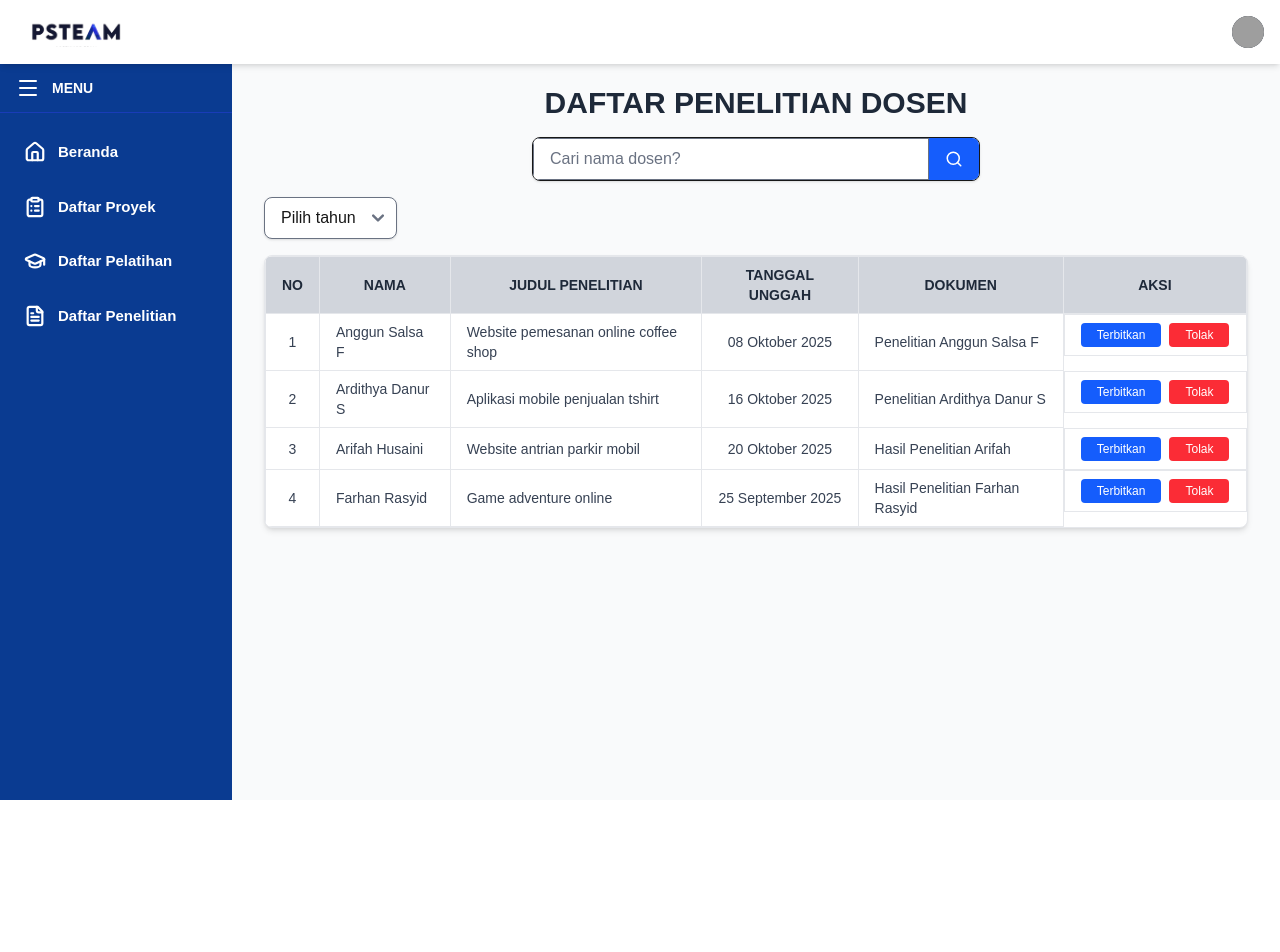
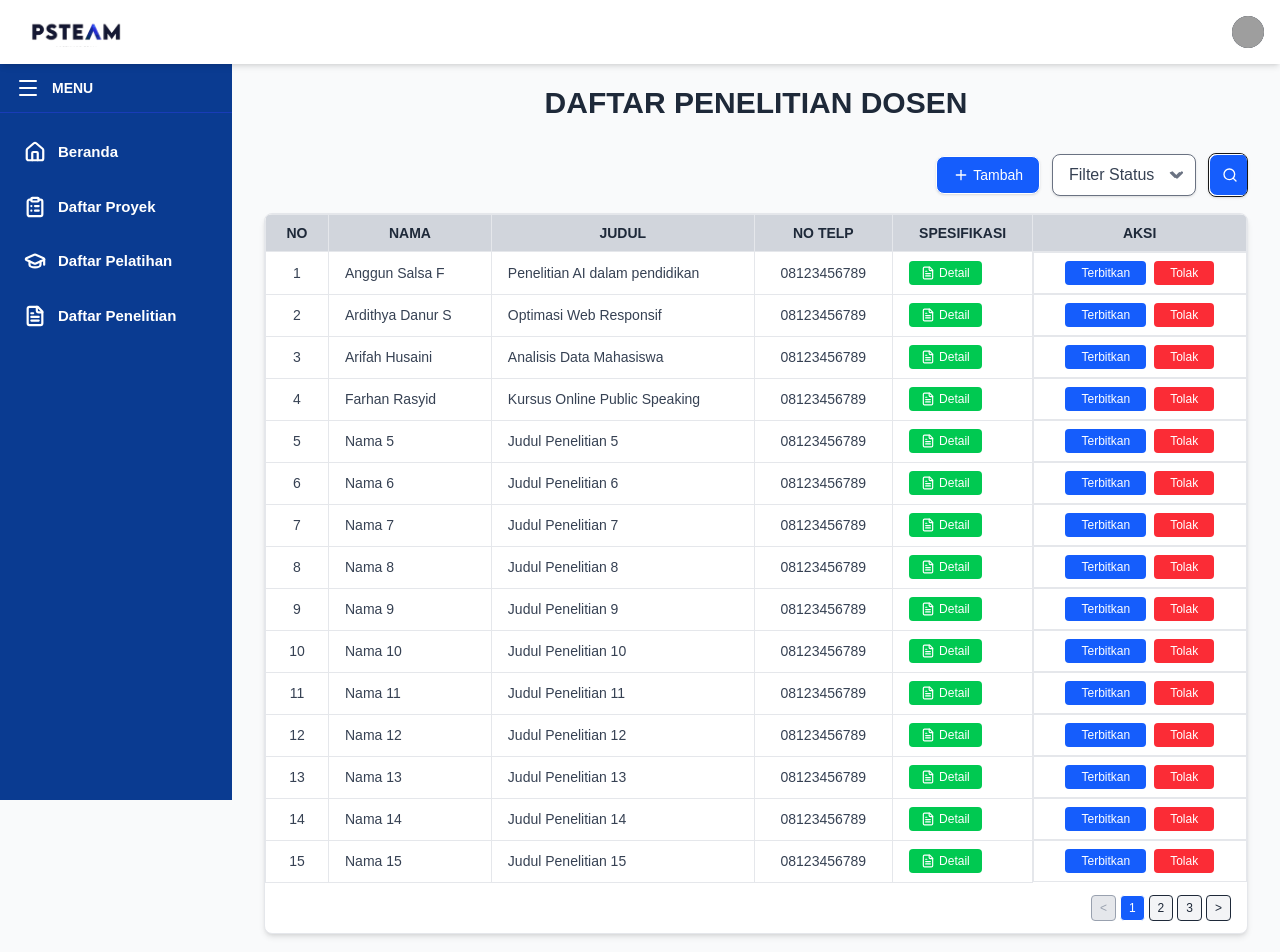
Before and after one commit to ardhitya13/psteam, a Next.js app: page /admin/kelola/penelitian in a window 1280 px wide. Shown: the top 952 px of the page. Before the commit the page ends 800 px from the top, so only its background shows below. Built offline with nearby package versions, Linux system fonts and the light colour scheme; grey boxes are pictures that could not be loaded.

Commit message:
modifikasi penelitian dosen di admin

```diff
--- a/src/app/admin/components/NavbarAdmin.tsx
+++ b/src/app/admin/components/NavbarAdmin.tsx
@@ -15,8 +15,7 @@ export default function NavbarAdmin({ toggle }: NavbarAdminProps) {
 
   return (
     <nav
-      className="fixed top-0 left-0 right-0 z-50 bg-white border-gray-200 shadow-md :bg-white"
-    >
+      className="fixed top-0 left-0 right-0 z-50 bg-white border-gray-200 shadow-md :bg-white">
       <div className="max-w-screen-xl flex flex-wrap items-center justify-between mx-auto p-4">
         {/* LOGO */}
         <a href="#" className="flex items-center space-x-3 rtl:space-x-reverse">
--- a/src/app/admin/kelola/pelatihan/page.tsx
+++ b/src/app/admin/kelola/pelatihan/page.tsx
@@ -7,6 +7,7 @@ import SidebarAdmin from "../../components/SidebarAdmin";
 
 export default function DaftarPelatihanPage() {
   const [isSidebarOpen, setIsSidebarOpen] = useState(true);
+  const [searchOpen, setSearchOpen] = useState(false);
 
   const data = [
     { no: 1, nama: "Anggun Salsa F", email: "anggunsalsa@gmail.com", telp: "08123456789", tipe: "Website" },
@@ -29,6 +30,41 @@ export default function DaftarPelatihanPage() {
           DAFTAR PELATIHAN DI AJUKAN
         </h1>
 
+        {/* Kontrol Atas Tabel */}
+                <div className="flex justify-end items-center mb-4 gap-3 flex-wrap">
+                    {/* Tombol Tambah */}
+                    <button className="flex items-center gap-1 bg-blue-600 hover:bg-blue-700 text-white px-4 py-2 border rounded-lg shadow-sm text-sm">
+                        <Plus size={16} /> Tambah
+                    </button>
+
+                    {/* Filter Dropdown */}
+                    <div className="relative inline-block">
+                        <select className="appearance-none border rounded-lg pl-4 pr-10 py-2 shadow-sm bg-white text-gray-700 cursor-pointer">
+                            <option>Filter Status</option>
+                            <option>Diterima</option>
+                            <option>Ditolak</option>
+                        </select>
+                        <div className="absolute inset-y-0 right-3 flex items-center pointer-events-none">
+                            <ChevronDown size={18} className="text-gray-500" />
+                        </div>
+                    </div>
+
+                    {/* Search Button */}
+                    <div className={`flex items-center border rounded-lg bg-white shadow-sm transition-all duration-300 overflow-hidden ${searchOpen ? "w-64" : "w-10"}`}>
+                        {searchOpen && (
+                            <input type="text"
+                            placeholder="Cari Judul Penelitian?"
+                            className="flex-grow px-3 py-2 focus:outline-none text-sm"/>
+                        )}
+                        <button
+                            onClick={() => setSearchOpen(!searchOpen)}
+                            className="bg-blue-600 text-white px-3 py-3 flex items-center justify-center border rounded-lg hover:bg-blue-700 transition-all"
+                        >
+                            <Search size={16} />
+                        </button>
+                    </div>
+                </div>
+
         {/* Search */}
         <div className="flex justify-center mb-4">
           <div className="flex w-full max-w-md items-center border rounded-lg overflow-hidden bg-white shadow-sm">
@@ -46,7 +82,7 @@ export default function DaftarPelatihanPage() {
         {/* Dropdown */}
         <div className="flex justify-start mb-4">
           <div className="relative inline-block">
-            <select className="appearance-none border rounded-lg pl-4 pr-10 py-2 shadow-sm bg-white">
+            <select className="appearance-none border rounded-lg pl-4 pr-10 py-2 shadow-sm bg-white text-gray-700 cursor-pointer">
               <option>Pilih tipe proyek</option>
               <option>Website</option>
               <option>AI</option>
--- a/src/app/admin/kelola/penelitian/page.tsx
+++ b/src/app/admin/kelola/penelitian/page.tsx
@@ -1,56 +1,86 @@
 "use client";
 
+import { ChevronDown, Search, FileText, Plus } from "lucide-react";
 import { useState } from "react";
-import { Search } from "lucide-react";
 import NavbarAdmin from "../../components/NavbarAdmin";
 import SidebarAdmin from "../../components/SidebarAdmin";
 
 export default function DaftarPenelitianPage() {
     const [isSidebarOpen, setIsSidebarOpen] = useState(true);
+    const [searchOpen, setSearchOpen] = useState(false);
+    const [currentPage, setCurrentPage] = useState(1);
+    const itemsPerPage = 15;
 
+    // Data dummy
     const data = [
-        { no: 1, nama: "Anggun Salsa F", judul: "Website pemesanan online coffee shop", tanggal: "08 Oktober 2025", dokumen: "Penelitian Anggun Salsa F", },
-        { no: 2, nama: "Ardithya Danur S", judul: "Aplikasi mobile penjualan tshirt", tanggal: "16 Oktober 2025", dokumen: "Penelitian Ardithya Danur S", },
-        { no: 3, nama: "Arifah Husaini", judul: "Website antrian parkir mobil", tanggal: "20 Oktober 2025", dokumen: "Hasil Penelitian Arifah", },
-        { no: 4, nama: "Farhan Rasyid", judul: "Game adventure online", tanggal: "25 September 2025", dokumen: "Hasil Penelitian Farhan Rasyid", },
+        { no: 1, nama: "Anggun Salsa F", judul: "Penelitian AI dalam pendidikan", noTelp: "08123456789" },
+        { no: 2, nama: "Ardithya Danur S", judul: "Optimasi Web Responsif", noTelp: "08123456789" },
+        { no: 3, nama: "Arifah Husaini", judul: "Analisis Data Mahasiswa", noTelp: "08123456789" },
+        { no: 4, nama: "Farhan Rasyid", judul: "Kursus Online Public Speaking", noTelp: "08123456789" },
+        // Tambahkan data dummy tambahan
+        ...Array.from({ length: 60 }, (_, i) => ({
+            no: i + 5,
+            nama: `Nama ${i + 5}`,
+            judul: `Judul Penelitian ${i + 5}`,
+            noTelp: "08123456789",
+        })),
     ];
+
+    const totalPages = Math.ceil(data.length / itemsPerPage);
+    const visibleData = data.slice((currentPage - 1) * itemsPerPage, currentPage * itemsPerPage);
+    const [pageGroup, setPageGroup] = useState(0);
+
 
     return (
         <div className="min-h-screen bg-gray-50 overflow-x-hidden">
+            {/* Navbar */}
             <NavbarAdmin toggle={() => setIsSidebarOpen(!isSidebarOpen)} />
+
+            {/* Sidebar */}
             <SidebarAdmin isOpen={isSidebarOpen} toggle={() => setIsSidebarOpen(!isSidebarOpen)} />
 
+            {/* Main Content */}
             <main
                 className={`transition-all duration-300 pt-0 px-8 pb-10 ${isSidebarOpen ? "ml-[232px]" : "ml-[80px]"
                     } mt-[85px]`}
             >
-                <h1 className="text-3xl font-semibold text-center mb-4 text-gray-800">
+                {/* Judul */}
+                <h1 className="text-3xl font-semibold text-center mb-8 text-gray-800">
                     DAFTAR PENELITIAN DOSEN
                 </h1>
 
-                {/* Search */}
-                <div className="flex justify-center mb-4">
-                    <div className="flex w-full max-w-md items-center border rounded-lg overflow-hidden bg-white shadow-sm">
-                        <input
-                            type="text"
-                            placeholder="Cari nama dosen?"
-                            className="flex-grow px-4 py-2 focus:outline-none"
-                        />
-                        <button className="bg-blue-600 text-white px-4 py-3 hover:bg-blue-700">
-                            <Search size={18} />
+                {/* Kontrol Atas Tabel */}
+                <div className="flex justify-end items-center mb-4 gap-3 flex-wrap">
+                    {/* Tombol Tambah */}
+                    <button className="flex items-center gap-1 bg-blue-600 hover:bg-blue-700 text-white px-4 py-2 border rounded-lg shadow-sm text-sm">
+                        <Plus size={16} /> Tambah
+                    </button>
+
+                    {/* Filter Dropdown */}
+                    <div className="relative inline-block">
+                        <select className="appearance-none border rounded-lg pl-4 pr-10 py-2 shadow-sm bg-white text-gray-700 cursor-pointer">
+                            <option>Filter Status</option>
+                            <option>Diterima</option>
+                            <option>Ditolak</option>
+                        </select>
+                        <div className="absolute inset-y-0 right-3 flex items-center pointer-events-none">
+                            <ChevronDown size={18} className="text-gray-500" />
+                        </div>
+                    </div>
+
+                    {/* Search Button */}
+                    <div className={`flex items-center border rounded-lg bg-white shadow-sm transition-all duration-300 overflow-hidden ${searchOpen ? "w-64" : "w-10"}`}>
+                        {searchOpen && (
+                            <input type="text"
+                            placeholder="Cari Judul Penelitian?"
+                            className="flex-grow px-3 py-2 focus:outline-none text-sm"/>
+                        )}
+                        <button
+                            onClick={() => setSearchOpen(!searchOpen)}
+                            className="bg-blue-600 text-white px-3 py-3 flex items-center justify-center border rounded-lg hover:bg-blue-700 transition-all"
+                        >
+                            <Search size={16} />
                         </button>
-                    </div>
-                </div>
-
-                {/* Dropdown */}
-                <div className="flex justify-start mb-4">
-                    <div className="relative inline-block">
-                        <select className="appearance-none border rounded-lg pl-4 pr-10 py-2 shadow-sm bg-white">
-                            <option>Pilih tahun</option>
-                            <option>2025</option>
-                            <option>2024</option>
-                            <option>2023</option>
-                        </select>
                     </div>
                 </div>
 
@@ -61,20 +91,24 @@ export default function DaftarPenelitianPage() {
                             <tr>
                                 <th className="border border-gray-200 px-4 py-2">NO</th>
                                 <th className="border border-gray-200 px-4 py-2">NAMA</th>
-                                <th className="border border-gray-200 px-4 py-2">JUDUL PENELITIAN</th>
-                                <th className="border border-gray-200 px-4 py-2">TANGGAL UNGGAH</th>
-                                <th className="border border-gray-200 px-4 py-2">DOKUMEN</th>
+                                <th className="border border-gray-200 px-4 py-2">JUDUL</th>
+                                <th className="border border-gray-200 px-4 py-2">NO TELP</th>
+                                <th className="border border-gray-200 px-4 py-2">SPESIFIKASI</th>
                                 <th className="border border-gray-200 px-4 py-2">AKSI</th>
                             </tr>
                         </thead>
                         <tbody>
-                            {data.map((item, index) => (
-                                <tr>
+                            {visibleData.map((item) => (
+                                <tr key={item.no}>
                                     <td className="border border-gray-200 px-4 py-2 text-center">{item.no}</td>
                                     <td className="border border-gray-200 px-4 py-2">{item.nama}</td>
                                     <td className="border border-gray-200 px-4 py-2">{item.judul}</td>
-                                    <td className="border border-gray-200 px-4 py-2 text-center">{item.tanggal}</td>
-                                    <td className="border border-gray-200 px-4 py-2">{item.dokumen}</td>
+                                    <td className="border border-gray-200 px-4 py-2 text-center">{item.noTelp}</td>
+                                    <td className="border border-gray-200 px-4 py-2 text-center">
+                                        <button className="flex items-center gap-1 bg-green-500 hover:bg-green-600 text-white text-xs px-3 py-1 rounded">
+                                            <FileText size={14} /> Detail
+                                        </button>
+                                    </td>
                                     <td className="border border-gray-200 px-4 py-2 text-center flex justify-center gap-2">
                                         <button className="bg-blue-600 hover:bg-blue-700 text-white text-xs px-4 py-1 rounded">
                                             Terbitkan
@@ -87,6 +121,65 @@ export default function DaftarPenelitianPage() {
                             ))}
                         </tbody>
                     </table>
+
+                    {/* Pagination (per 3 halaman) */}
+                    <div className="flex justify-end items-center py-3 px-4 gap-1 text-sm">
+                        {/* Tombol Sebelumnya */}
+                        <button
+                            onClick={() => {
+                                if (currentPage > 1) {
+                                    const newGroup = Math.floor((currentPage - 2) / 3);
+                                    setCurrentPage((prev) => Math.max(prev - 1, 1));
+                                    setPageGroup(newGroup);
+                                }
+                            }}
+                            disabled={currentPage === 1}
+                            className={`px-2 py-1 rounded border text-xs transition-all ${currentPage === 1
+                                    ? "bg-gray-200 text-gray-400 cursor-not-allowed"
+                                    : "bg-gray-100 hover:bg-gray-300 text-gray-800"
+                                }`}
+                        >
+                            &lt;
+                        </button>
+
+                        {/* Nomor Halaman */}
+                        {Array.from({ length: 3 }, (_, i) => {
+                            const pageNumber = pageGroup * 3 + (i + 1);
+                            if (pageNumber > totalPages) return null;
+                            return (
+                                <button
+                                    key={pageNumber}
+                                    onClick={() => setCurrentPage(pageNumber)}
+                                    className={`px-2 py-1 rounded text-xs border ${currentPage === pageNumber
+                                            ? "bg-blue-600 text-white"
+                                            : "bg-gray-100 hover:bg-gray-300 text-gray-800"
+                                        }`}
+                                >
+                                    {pageNumber}
+                                </button>
+                            );
+                        })}
+
+                        {/* Tombol Berikutnya */}
+                        <button
+                            onClick={() => {
+                                if (currentPage < totalPages) {
+                                    const newGroup = Math.floor(currentPage / 3);
+                                    setCurrentPage((prev) => Math.min(prev + 1, totalPages));
+                                    setPageGroup(newGroup);
+                                }
+                            }}
+                            disabled={currentPage === totalPages}
+                            className={`px-2 py-1 rounded border text-xs transition-all ${currentPage === totalPages
+                                    ? "bg-gray-200 text-gray-400 cursor-not-allowed"
+                                    : "bg-gray-100 hover:bg-gray-300 text-gray-800"
+                                }`}
+                        >
+                            &gt;
+                        </button>
+                    </div>
+
+
                 </div>
             </main>
         </div>
--- a/src/app/admin/kelola/proyek/page.tsx
+++ b/src/app/admin/kelola/proyek/page.tsx
@@ -1,21 +1,29 @@
 "use client";
 
-import { ChevronDown } from "lucide-react";
+import { ChevronDown, Search, FileText } from "lucide-react";
 import { useState } from "react";
-import { Search, FileText } from "lucide-react";
 import NavbarAdmin from "../../components/NavbarAdmin";
 import SidebarAdmin from "../../components/SidebarAdmin";
 
 export default function DaftarProyekPage() {
   const [isSidebarOpen, setIsSidebarOpen] = useState(true);
+  const [showAll, setShowAll] = useState(false);
 
   const data = [
     { no: 1, nama: "Anggun Salsa F", judul: "Website pemesanan online coffee shop", noTelp: "08123456789" },
     { no: 2, nama: "Ardithya Danur S", judul: "Aplikasi mobile penjualan tshirt", noTelp: "08123456789" },
     { no: 3, nama: "Arifah Husaini", judul: "Website antrian parkir mobil", noTelp: "08123456789" },
     { no: 4, nama: "Farhan Rasyid", judul: "Website kursus online public speaking", noTelp: "08123456789" },
-        { no: 5, nama: "Rasyid Farhan", judul: "Game adventure online", noTelp: "08123456789" },
+    // Tambahkan data dummy agar banyak
+    ...Array.from({ length: 30 }, (_, i) => ({
+      no: i + 6,
+      nama: `Nama ${i + 6}`,
+      judul: `Judul Proyek ${i + 6}`,
+      noTelp: "08123456789",
+    })),
   ];
+
+  const visibleData = showAll ? data : data.slice(0, 9);
 
   return (
     <div className="min-h-screen bg-gray-50 overflow-x-hidden">
@@ -27,45 +35,41 @@ export default function DaftarProyekPage() {
 
       {/* Main Content */}
       <main
-                className={`transition-all duration-300 pt-0 px-8 pb-10 ${isSidebarOpen ? "ml-[232px]" : "ml-[80px]"
+        className={`transition-all duration-300 pt-0 px-8 pb-10 ${
+          isSidebarOpen ? "ml-[232px]" : "ml-[80px]"
         } mt-[85px]`}
       >
         {/* Judul */}
-                <h1 className="text-3xl font-semibold text-center mb-4 text-gray-800">
+        <h1 className="text-3xl font-semibold text-center mb-8 text-gray-800">
           PROYEK AJUAN TAMU ATAU KLIEN
         </h1>
 
-                {/* Search Bar */}
-                <div className="flex justify-center mb-4">
-                    <div className="flex w-full max-w-xl items-center border rounded-lg overflow-hidden bg-white shadow-sm">
+        {/* Baris kontrol atas tabel */}
+        <div className="flex justify-between items-center mb-4 flex-wrap gap-3">
+          {/* Dropdown kiri */}
+          <div className="relative inline-block">
+            <select className="appearance-none border rounded-lg pl-4 pr-10 py-2 shadow-sm bg-white text-gray-700 cursor-pointer">
+              <option>Tipe Riwayat</option>
+              <option>Diterima</option>
+              <option>Ditolak</option>
+            </select>
+            <div className="absolute inset-y-0 right-3 flex items-center pointer-events-none">
+              <ChevronDown size={18} className="text-gray-500" />
+            </div>
+          </div>
+
+          {/* Search kanan */}
+          <div className="flex w-full sm:w-auto max-w-xl items-center border rounded-lg overflow-hidden bg-white shadow-sm">
             <input
               type="text"
               placeholder="Cari Judul Proyek?"
-                            className="flex-grow px-4 py-2 focus:outline-none"
+              className="flex-grow px-4 py-2 focus:outline-none border rounded-lg"
             />
             <button className="bg-blue-600 text-white px-4 py-3 hover:bg-blue-700">
               <Search size={18} />
             </button>
           </div>
         </div>
-
-                {/* Dropdown */}
-                <div className="flex justify-start mb-4">
-                    <div className="relative inline-block">
-                        <select
-                            className="appearance-none border rounded-lg pl-4 pr-10 py-2 shadow-sm bg-white text-gray-700 cursor-pointer">
-                            <option>Tipe Riwayat</option>
-                            <option>Diterima</option>
-                            <option>Ditolak</option>
-                        </select>
-
-                        {/* Icon custom */}
-                        <div className="absolute inset-y-0 right-3 flex items-center pointer-events-none">
-                            <ChevronDown size={18} className="text-gray-500" />
-                        </div>
-                    </div>
-                </div>
-
 
         {/* Tabel */}
         <div className="overflow-x-auto bg-white shadow-md rounded-lg border border-gray-200">
@@ -81,8 +85,8 @@ export default function DaftarProyekPage() {
               </tr>
             </thead>
             <tbody>
-                            {data.map((item, index) => (
-                                <tr>
+              {visibleData.map((item) => (
+                <tr key={item.no}>
                   <td className="border border-gray-200 px-4 py-2 text-center">{item.no}</td>
                   <td className="border border-gray-200 px-4 py-2">{item.nama}</td>
                   <td className="border border-gray-200 px-4 py-2">{item.judul}</td>
@@ -104,6 +108,16 @@ export default function DaftarProyekPage() {
               ))}
             </tbody>
           </table>
+
+          {/* Tombol Lihat Semua / Lihat Sedikit */}
+          <div className="flex justify-center py-4">
+            <button
+              onClick={() => setShowAll(!showAll)}
+              className="bg-gray-200 hover:bg-gray-300 text-gray-800 text-sm px-4 py-2 rounded transition-all"
+            >
+              {showAll ? "Tampilkan Lebih Sedikit" : "Lihat Semua"}
+            </button>
+          </div>
         </div>
       </main>
     </div>
```
Also changed, not shown: src/app/admin/page.tsx (+3 -6 lines). Lines whose indentation alone changed are shown as unchanged.
